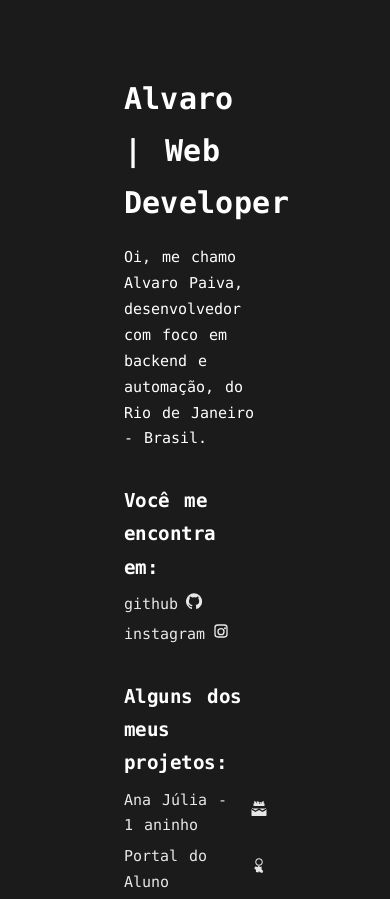
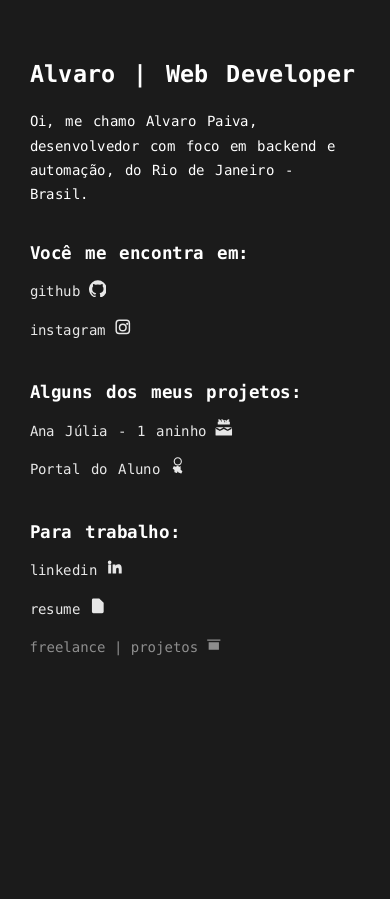
Before and after one commit to 1alvaropaiva/alvaro-web-developer, a website built with Vite: page index.html in a window 390 px wide. Shown: the top 899 px of the page. After the commit the page ends 844 px from the top, so only its background shows below. Built offline with nearby package versions, Linux system fonts and the light colour scheme.

Commit message:
add: responsividade

```diff
--- a/src/style.css
+++ b/src/style.css
@@ -12,7 +12,7 @@ html, body, #app {
 body {
     color: #fff;
     background-color: #1b1b1b;
-    font-size: 15px;
+    font-size: clamp(14px, 1.6vw, 16px);
     font-family: "Menlo", monospace;
     line-height: 1.725;
     text-rendering: geometricPrecision;
@@ -40,7 +40,7 @@ main.container {
 
 .title {
     letter-spacing: 0.01em;
-    font-size: 2em;
+    font-size: clamp(1.6rem, 4vw, 2.4rem);
     font-weight: 700;
     color: white;
     margin-top: 3rem;
@@ -49,7 +49,7 @@ main.container {
 }
 
 .group-title {
-    font-size: 1.2rem;
+    font-size: clamp(1.05rem, 2.3vw, 1.3rem);
     font-weight: 600;
     margin-top: 2rem;
     margin-bottom: 0.5rem;
@@ -79,6 +79,7 @@ main.container {
     gap: 0.4rem;
     opacity: 0.9;
     cursor: default;
+    padding: 0.15rem 0;
 }
 
 .link:hover {
@@ -136,3 +137,45 @@ main.container {
 }
 
 .shake-text .word + .word { margin-left: 0; }
+
+@media (max-width: 1024px) {
+    main.container {
+        width: 72%;
+    }
+}
+
+@media (max-width: 768px) {
+    main.container {
+        width: 92%;
+        padding: 6px;
+    }
+
+    .content {
+        margin: 2rem auto;
+        padding-left: 0.5rem;
+        padding-right: 0.5rem;
+    }
+
+    .links li {
+        margin: 0.5rem 0;
+    }
+
+    .icon svg {
+        width: 1.1rem;
+        height: 1.1rem;
+    }
+}
+
+@media (max-width: 400px) {
+    .title {
+        font-size: clamp(1.4rem, 6vw, 1.8rem);
+    }
+
+    .group-title {
+        font-size: clamp(1rem, 4.5vw, 1.15rem);
+    }
+
+    .content {
+        margin: 1.5rem auto;
+    }
+}
```
